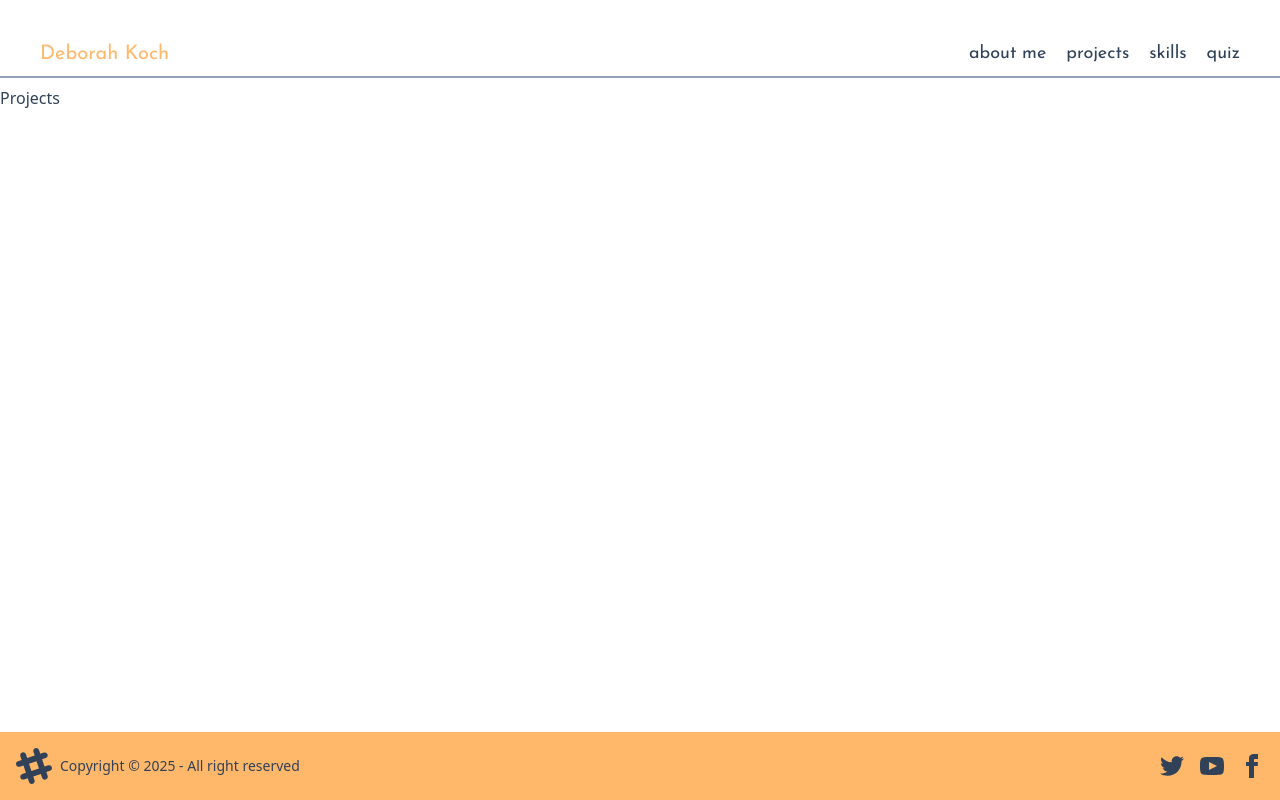
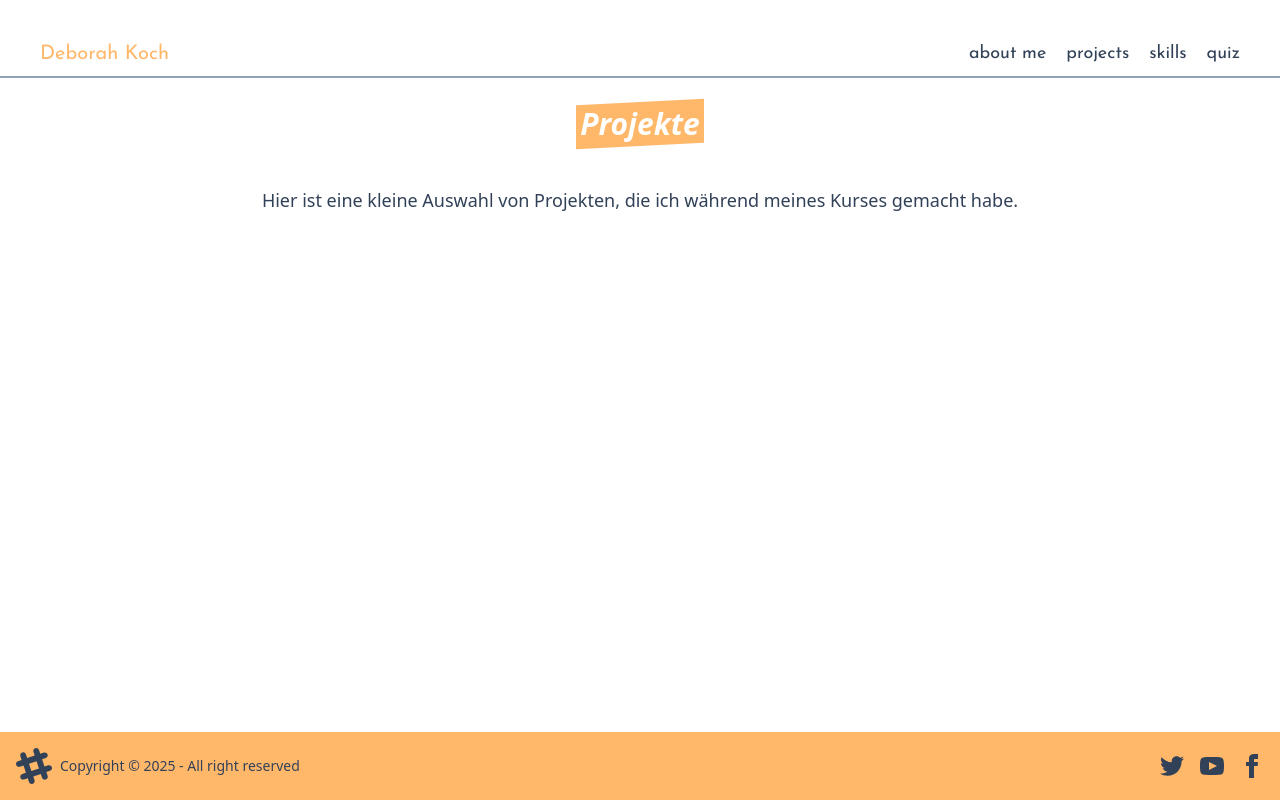
Before and after one commit to DeborahAleaKoch/hejIchBinDebo, a React (Vite) app: page /projects in a window 1280 px wide. Built offline with nearby package versions, Linux system fonts and the light colour scheme.

Commit message:
headline

```diff
--- a/src/pages/Projects.tsx
+++ b/src/pages/Projects.tsx
@@ -1,12 +1,19 @@
+import { Headline } from "../components/Headline";
+
 export const Projects = () => {
 	return (
-		<>
-			<div>
-                <span className="">
-                    <h1 className="">Projects</h1>
-                </span>
+		<div>
+			<Headline title='Projekte' />
+			<section className='mx-48 my-8'>
+				<article>
+					<p className='text-center text-lg'>
+						Hier ist eine kleine Auswahl von Projekten, die ich während meines
+						Kurses gemacht habe.
+					</p>
 
-			</div>
-		</>
+					<section></section>
+				</article>
+			</section>
+		</div>
 	);
 };
```
